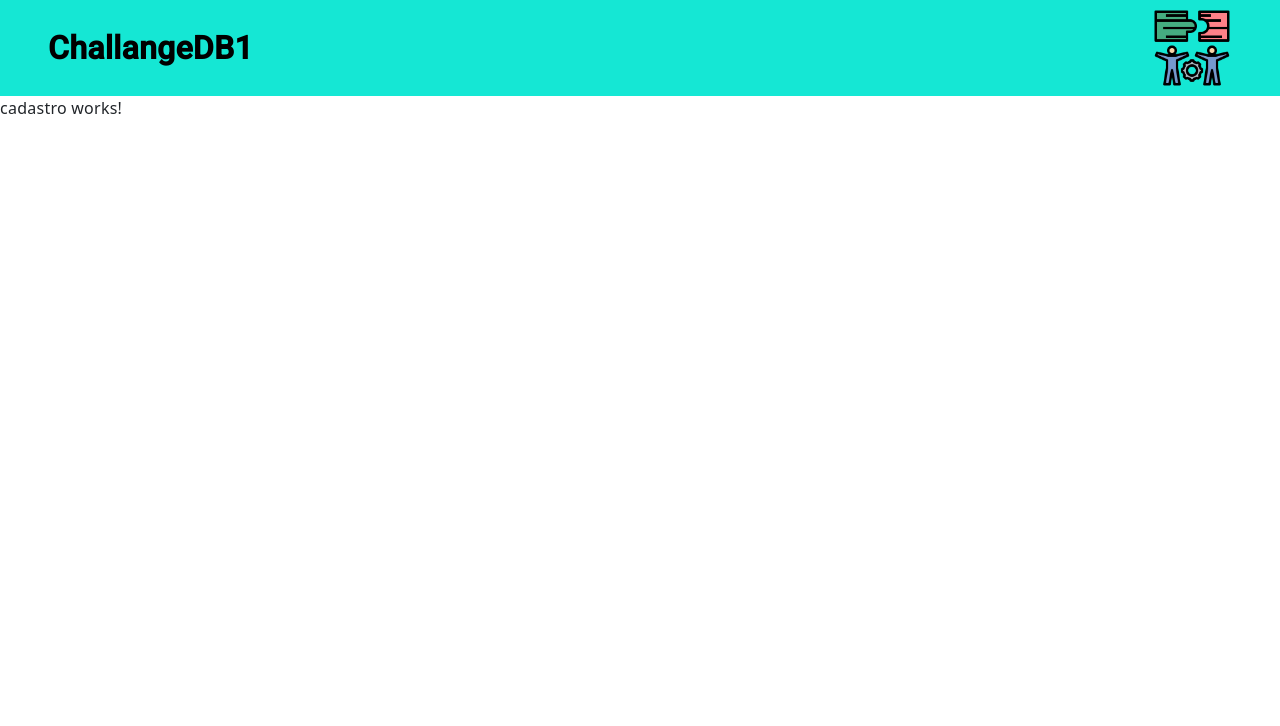
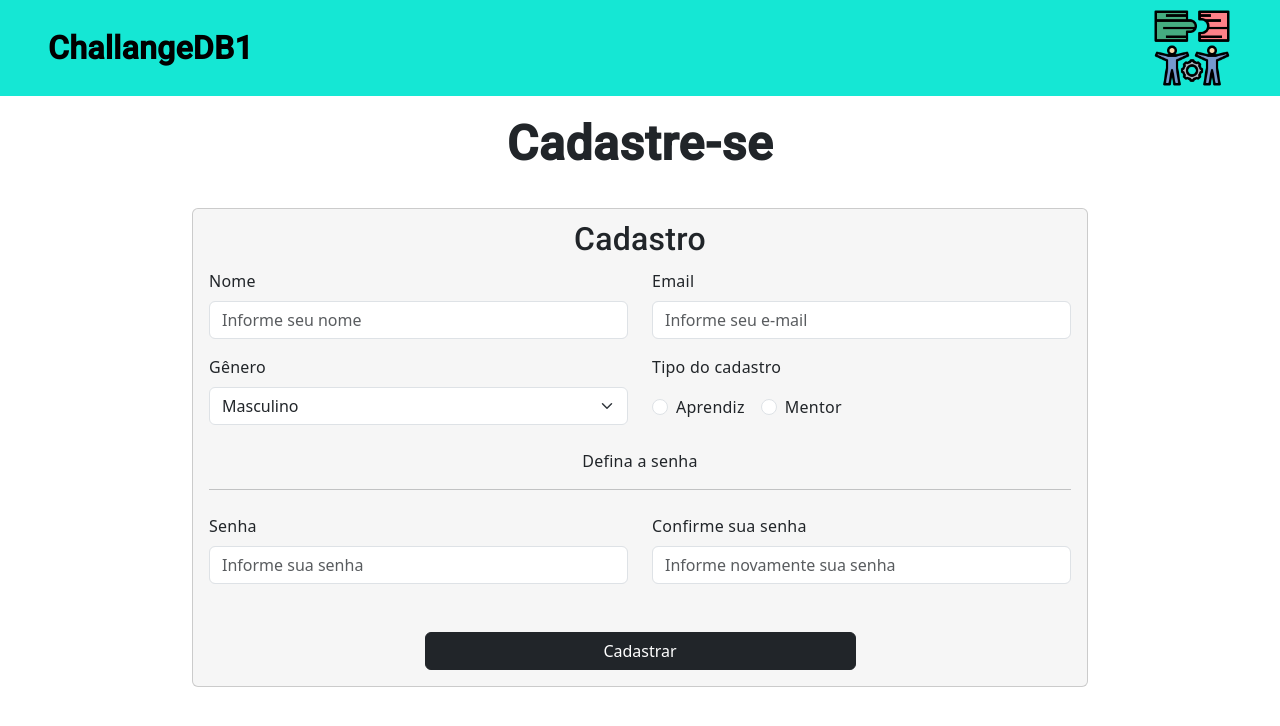
Before and after one commit to yurimaretti/ChallangeDB1-Site, an Angular app: page /cadastro in a window 1280 px wide. Shown: the top 726 px of the page. Built offline with nearby package versions, Linux system fonts and the light colour scheme.

Commit message:
Criação da tela Cadastro, enum Generos e scss padrão para as views

```diff
--- /dev/null
+++ b/src/app/enums/generos.ts
@@ -0,0 +1,5 @@
+export enum Genero {
+  Masculino = 'Masculino',
+  Feminino = 'Feminino',
+  Nao_informado = 'Prefiro não informar',
+}
--- /dev/null
+++ b/src/app/scss/views.scss
@@ -0,0 +1,13 @@
+.pg{
+  display: flex;
+  flex-direction: column;
+  justify-content: center;
+  width: 100%;
+
+  .titulo-pg {
+    padding: 2rem;
+    font-size: 3rem;
+    font-weight: 700;
+    align-self: center;
+  }
+}
--- a/src/app/views/cadastro/cadastro.component.html
+++ b/src/app/views/cadastro/cadastro.component.html
@@ -1 +1,63 @@
-<p>cadastro works!</p>
+<section class="pg">
+
+  <!-- Título da página -->
+
+  <h2 class="titulo-pg">Cadastre-se</h2>
+
+  <!-- Card -->
+
+  <app-card [titulo]="'Cadastro'" [width]="'70%'">
+
+    <!-- Formulário cadastro -->
+
+    <div class="row mb-3">
+      <div class="col">
+        <label for="nomeUsuario" class="form-label">Nome</label>
+        <input type="nome" class="form-control" id="nomeUsuario" placeholder="Informe seu nome">
+      </div>
+      <div class="col">
+        <label for="emailUsuario" class="form-label">Email</label>
+        <input type="email" class="form-control" id="emailUsuario" placeholder="Informe seu e-mail">
+      </div>
+    </div>
+    <div class="row mb-4">
+      <div class="col">
+        <label for="genero" class="form-label">Gênero</label>
+        <select id="genero" class="form-select">
+          <option *ngFor="let genero of generosEnum" [value]="genero">{{ genero }}</option>
+        </select>
+      </div>
+      <div class="col">
+        <p class="mb-3">Tipo do cadastro</p>
+        <div class="form-check form-check-inline">
+          <input class="form-check-input" type="radio" name="inlineRadioOptions" id="aprendiz" value="aprendiz">
+          <label class="form-check-label" for="aprendiz">Aprendiz</label>
+        </div>
+        <div class="form-check form-check-inline">
+          <input class="form-check-input" type="radio" name="inlineRadioOptions" id="mentor" value="mentor">
+          <label class="form-check-label" for="mentor">Mentor</label>
+        </div>
+      </div>
+    </div>
+
+    <!-- Definição da senha -->
+
+    <p class="text-center mb-1">Defina a senha</p>
+    <hr class="hr mb-4" />
+
+    <div class="row mb-3">
+      <div class="col">
+        <label for="senhaUsuario1" class="form-label">Senha</label>
+        <input type="senha" class="form-control" id="senhaUsuario1" placeholder="Informe sua senha">
+      </div>
+      <div class="col">
+        <label for="senhaUsuario2" class="form-label">Confirme sua senha</label>
+        <input type="senha" class="form-control" id="senhaUsuario2" placeholder="Informe novamente sua senha">
+      </div>
+    </div>
+
+    <button type="button" class="btn btn-dark d-block mt-5 mx-auto w-50" routerLink="/login">Cadastrar</button>
+
+  </app-card>
+
+</section>
--- a/src/app/views/cadastro/cadastro.component.scss
+++ b/src/app/views/cadastro/cadastro.component.scss
@@ -0,0 +1 @@
+@use "../../scss/views.scss"
--- a/src/app/views/cadastro/cadastro.component.ts
+++ b/src/app/views/cadastro/cadastro.component.ts
@@ -1,3 +1,4 @@
+import { Genero } from './../../enums/generos';
 import { Component } from '@angular/core';
 
 @Component({
@@ -6,5 +7,5 @@ import { Component } from '@angular/core';
   styleUrls: ['./cadastro.component.scss']
 })
 export class CadastroComponent {
-
+  generosEnum = Object.values(Genero);
 }
--- a/src/app/views/login/login.component.html
+++ b/src/app/views/login/login.component.html
@@ -1,8 +1,8 @@
-<section class="login">
+<section class="pg">
 
   <!-- Título da página -->
 
-  <h2>Login</h2>
+  <h2 class="titulo-pg">Login</h2>
 
   <!-- Card -->
 
@@ -32,7 +32,7 @@
 
     <hr class="hr" />
     <p class="text-center">Ainda não é cadastrado?</p>
-    <button type="button" class="btn btn-outline-secondary w-100">Cadastre-se</button>
+    <button type="button" class="btn btn-outline-secondary w-100" routerLink="/cadastro">Cadastre-se</button>
 
   </app-card>
 
--- a/src/app/views/login/login.component.scss
+++ b/src/app/views/login/login.component.scss
@@ -1,13 +1 @@
-.login{
-  display: flex;
-  flex-direction: column;
-  justify-content: center;
-  width: 100%;
-
-  h2 {
-    padding: 2rem;
-    font-size: 3rem;
-    font-weight: 700;
-    align-self: center;
-  }
-}
+@use "../../scss/views.scss"
```
